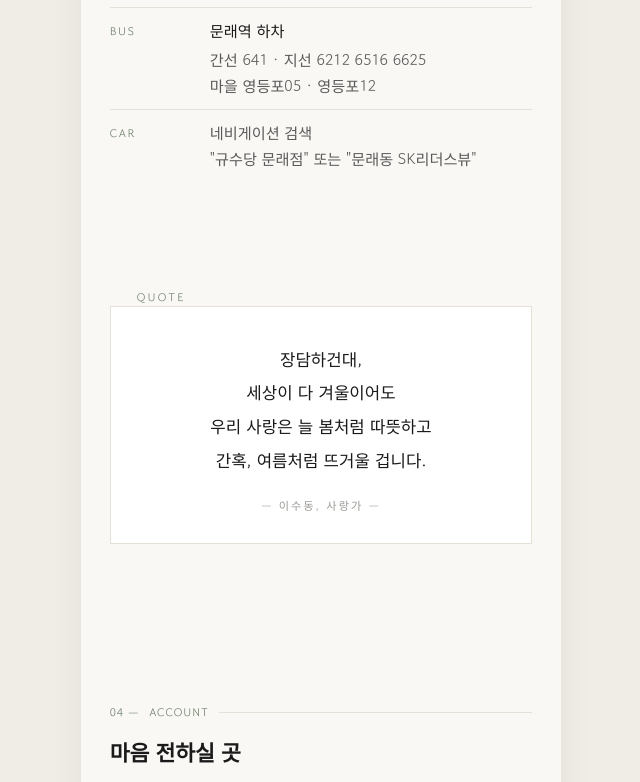
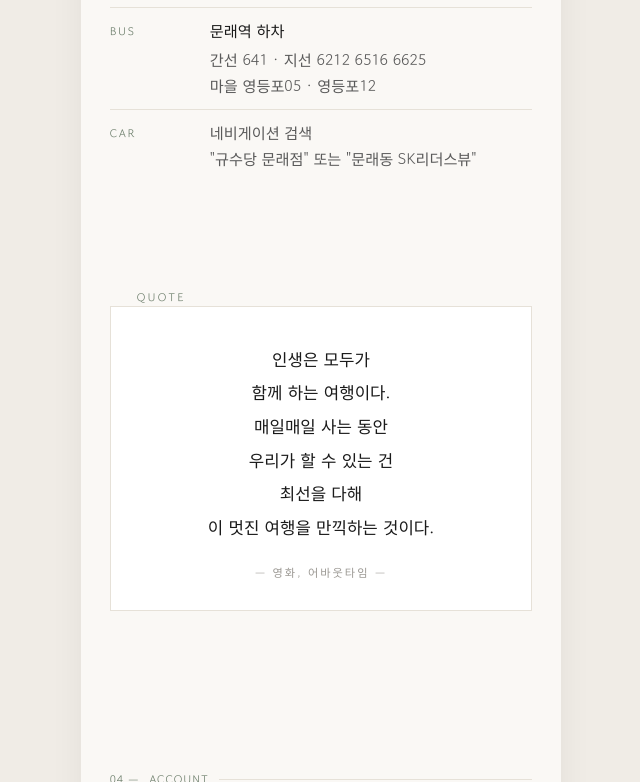
Before and after one commit to chaelynnPark/wedding, a Gatsby site: page / in a window 1280 px wide. Shown: the part 3061-3843 px from the top of the page, without its empty margins (319-959 px from the left). Built offline with nearby package versions, Linux system fonts and the light colour scheme; Gatsby itself is replaced by a stand-in of ours.

```diff
--- a/src/components/gallery.jsx
+++ b/src/components/gallery.jsx
@@ -11,6 +11,8 @@
 import GalleryPhoto6 from "../assets/gallery_photo_6.jpg";
 import GalleryPhoto7 from "../assets/gallery_photo_7.jpeg";
 import GalleryPhoto8 from "../assets/gallery_photo_8.jpeg";
+import GalleryPhoto9 from "../assets/gallery_photo_9.jpg";
+import GalleryPhoto10 from "../assets/gallery_photo_10.jpg";
 
 const Wrapper = styled.div`
   padding-top: 96px;
@@ -72,6 +74,14 @@
   {
     original: GalleryPhoto8,
     thumbnail: GalleryPhoto8,
+  },
+  {
+    original: GalleryPhoto9,
+    thumbnail: GalleryPhoto9,
+  },
+  {
+    original: GalleryPhoto10,
+    thumbnail: GalleryPhoto10,
   },
 ];
 
--- a/src/components/quote.jsx
+++ b/src/components/quote.jsx
@@ -47,15 +47,19 @@
     <Card data-aos="fade-up">
       <QuoteMark>QUOTE</QuoteMark>
       <Body>
-        장담하건대,
+        인생은 모두가
         <br />
-        세상이 다 겨울이어도
+        함께 하는 여행이다.
         <br />
-        우리 사랑은 늘 봄처럼 따뜻하고
+        매일매일 사는 동안
         <br />
-        간혹, 여름처럼 뜨거울 겁니다.
+        우리가 할 수 있는 건
+        <br />
+        최선을 다해
+        <br />
+        이 멋진 여행을 만끽하는 것이다.
       </Body>
-      <Author>— 이수동, 사랑가 —</Author>
+      <Author>— 영화, 어바웃타임 —</Author>
     </Card>
   </Wrapper>
 );
```
